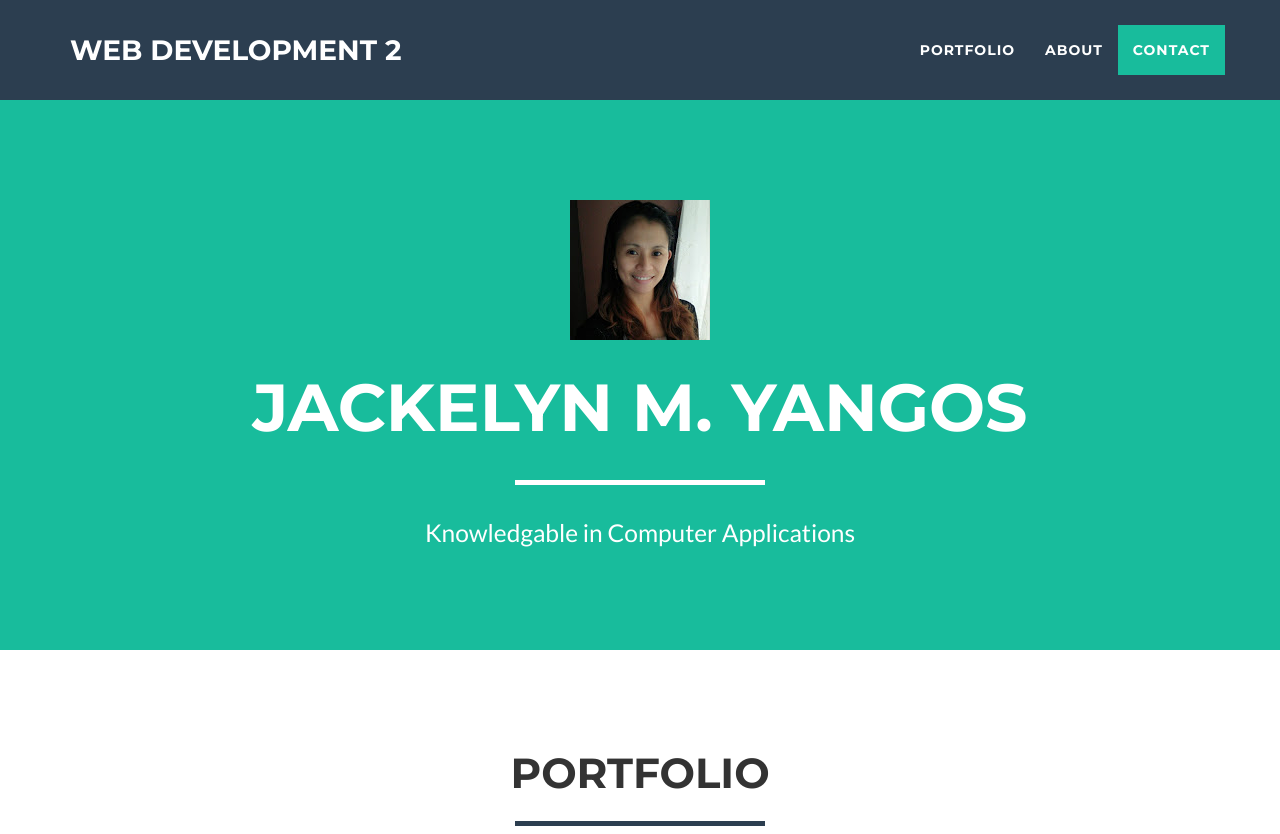
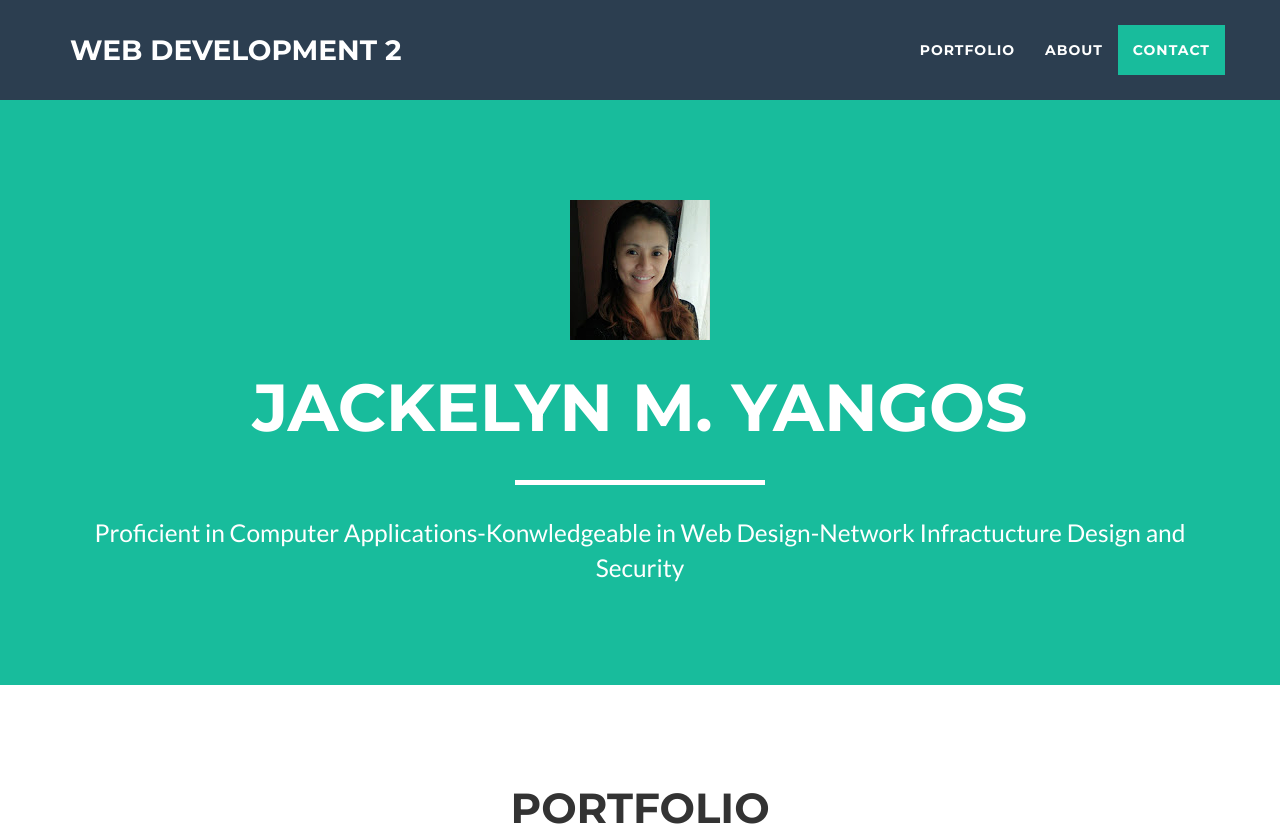
Before and after one commit to mhackie0924/JackelynYangos, a website: page index.html in a window 1280 px wide. Shown: the top 834 px of the page. Drawn offline with nearby package versions, Linux system fonts and the light colour scheme.

Commit message:
Update index.html

```diff
--- a/index.html
+++ b/index.html
@@ -75,7 +75,7 @@
                     <div class="intro-text">
                         <span class="name">JACKELYN M. YANGOS</span>
                         <hr class="star-light">
-                        <span class="skills">Knowledgable in Computer Applications</span>
+                        <span class="skills">Proficient in Computer Applications-Konwledgeable in Web Design-Network Infractucture Design and Security</span>
                     </div>
                 </div>
             </div>
```
